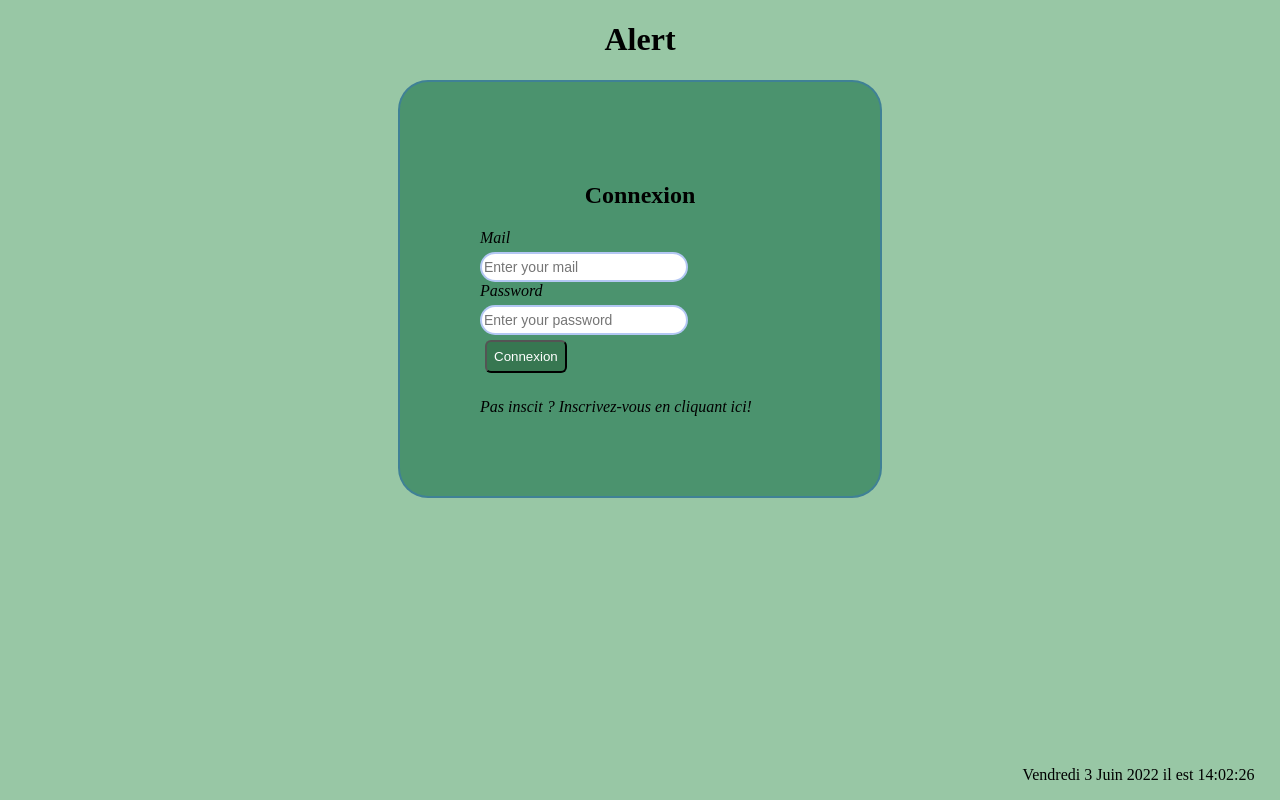
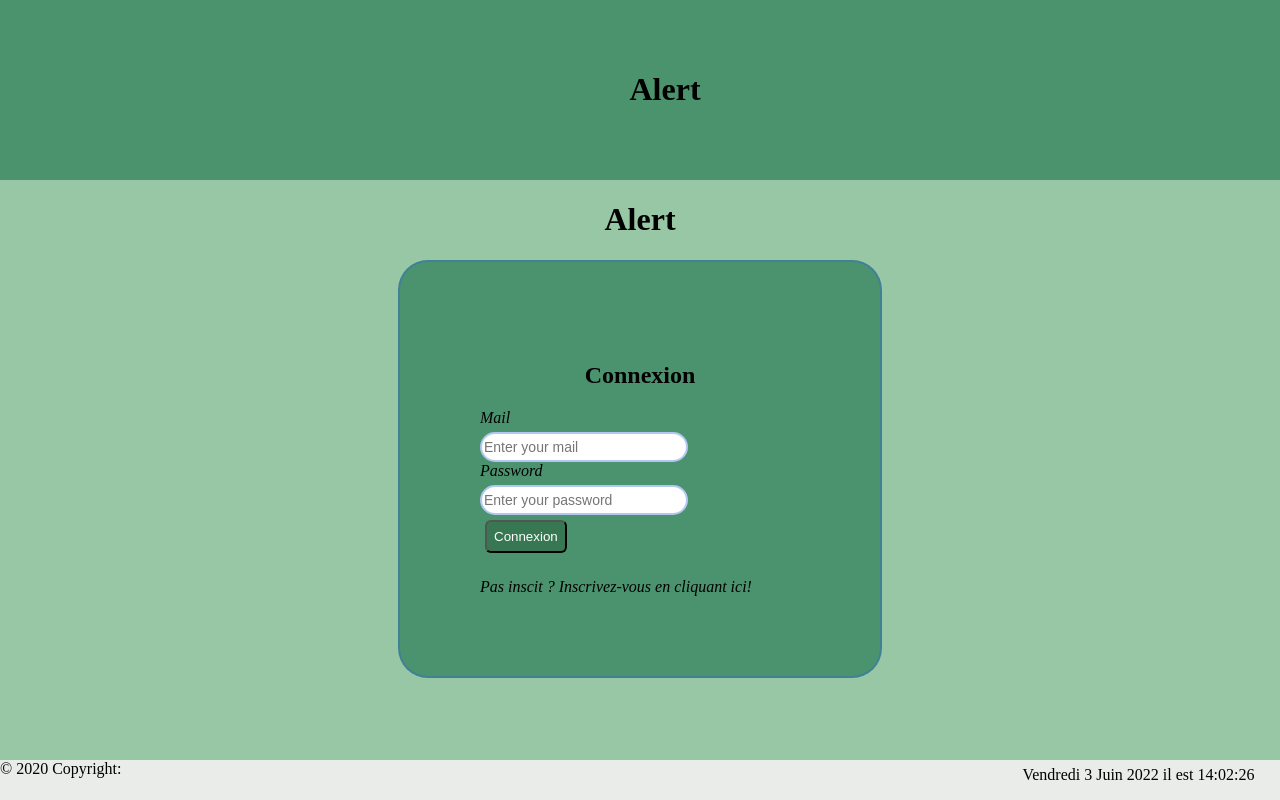
Before and after one commit to montaldoTh/AlerMNS, a PHP site: page / in a window 1280 px wide; the page is wider, and only the part inside the window is pictured. Run offline with PHP 8.4, Linux system fonts and the light colour scheme.

Commit message:
mise au jour

```diff
--- a/public/index.php
+++ b/public/index.php
@@ -1,40 +1,41 @@
 <?php
 session_start();
 
-$message=NULL;
+$message = NULL;
 
 require '../app/manager/User-Manager.php';
 
 $manager = new UserManager;
-if(isset($_POST['submit'])){ //Meme manière de faire que dans register-page.php on verifie d'abord que chaque champs est rempli et s'il correspond à une adresse mail en DB puis, si le mot de passe correspond a l'e-mail renseigner
-    try{
+if (isset($_POST['submit'])) { //Meme manière de faire que dans register-page.php on verifie d'abord que chaque champs est rempli et s'il correspond à une adresse mail en DB puis, si le mot de passe correspond a l'e-mail renseigner
+    try {
         $formErrors = [];
-        if(empty($_POST['mail'])){
-            $formErrors[]= 'Veuillez entrez votre E-mail';
+        if (empty($_POST['mail'])) {
+            $formErrors[] = 'Veuillez entrez votre E-mail';
         }
-        if(empty($_POST['password'])){
-            $formErrors[]= 'Veuillez entrez votre mot de passe';
+        if (empty($_POST['password'])) {
+            $formErrors[] = 'Veuillez entrez votre mot de passe';
+        }
+        if (!empty($_POST['mail'])) { //Verification d'e-mail en DB
+            $mail = $manager->selectByMail($_POST['mail']);
 
-        }if(!empty($_POST['mail'])){ //Verification d'e-mail en DB
-            $mail = $manager->selectByMail($_POST['mail']);
-            if($mail != null){
-                $mail->getEmail() ? null : $formErrors[]= "login failed";
 
-            }if(!empty($_POST['password'])){ //Verification du mot passe relié a l'e-mail
+            if ($mail != null) {
+                $mail->getEmail() ? null : $formErrors[] = "login failed";
+            }
+            if (!empty($_POST['password'])) { //Verification du mot passe relié a l'e-mail
                 $pw = $mail->getPassword();
-            if($pw != NULL){
-                password_verify($_POST['password'], $pw) ? null : $formErrors[]= 'login failed';
+                if ($pw != NULL) {
+                    password_verify($_POST['password'], $pw) ? null : $formErrors[] = 'login failed';
                 }
             }
-
         }
-            if(count($formErrors) > 0){
+        if (count($formErrors) > 0) {
             throw new Exception(implode("<br />", $formErrors));
         }
         $user = $manager->selectByMail($_POST['mail']);
         $id = $user->getId();
         header("location: /profil.php?id=$id");
-        }catch(Exception $e){
+    } catch (Exception $e) {
         $message = $e->getMessage();
     }
 }
--- a/public/style.css
+++ b/public/style.css
@@ -1,8 +1,19 @@
-/* .container{
+.container {
+  display: flex;
+  flex-direction: column;
+}
+header {
+  padding: 25px 0px; /*Marge verticale*/
+  background-color: rgba(27, 114, 75, 0.606); /*Couleur de fond*/
+  text-align: center; /*texte centré*/
+}
+.centercolumn {
+  width: 100%; /*Taille de la colonne centrée moins le padding*/
 
+  margin: auto; /*centrer la colonne*/
+  padding: 25px; /*margin interne*/
+}
 
-
-} */
 .inputMail,
 .inputPassword,
 .firstName,
@@ -32,13 +43,13 @@ h4 {
 }
 .formConnexion,
 .formInscription,
-.mainView,
-.chattingBox {
+.mainView {
   border: 2px solid rgba(43, 99, 220, 0.355);
   border-radius: 30px;
   padding: 10vh;
   background-color: rgba(27, 114, 75, 0.606);
 }
+
 body {
   margin: 0;
   padding: 0;
@@ -143,25 +154,48 @@ button:hover {
 button:active {
   background: rgb(250, 165, 9);
 }
-/* footer{
-    background:rgb(233, 236, 233);
-    position:absolute;
-    bottom:0;
-    width:100%;
-    padding-top:40px;
-    height:10%;
-    }  */
+footer {
+  background: rgb(233, 236, 233);
+  width: 100%;
+  bottom: 0;
+  position: fixed;
+  height: 5%;
+}
 #date_time {
   position: absolute;
   bottom: 0;
   right: 2%;
 }
+.containerGeneral {
+  display: flex;
+  flex-direction: column;
+
+  width: 100%;
+  height: 100%;
+}
+.containerGeneral {
+  display: flex;
+  flex-direction: row;
+}
 .message_container {
   display: flex;
-  flex-direction: wrap;
-  justify-content: space-evenly;
-  border: 2px solid rgba(43, 99, 220, 0.355);
-  background-color: rgba(27, 114, 75, 0.606);
+  margin: 5%;
+  margin-top: 0;
+  margin-bottom: 0;
+
+  /* border: 2px solid rgba(43, 99, 220, 0.355); */
+  /* background-color: rgba(27, 114, 75, 0.606); */
+  width: 50%;
+}
+.message_container1 {
+  display: flex;
+  width: 50%;
+  flex-direction: row-reverse;
+  /* border: 2px solid rgba(43, 99, 220, 0.355); */
+  /* background-color: rgba(27, 114, 75, 0.606); */
+  margin-left: 45%;
+  margin-top: 0;
+  margin-bottom: 0;
 }
 .message {
   display: flex;
--- a/template/partiels/tpt-bot.php
+++ b/template/partiels/tpt-bot.php
@@ -1,9 +1,14 @@
-</div>
-    <p id="date_time"></p>
+<footer class="footer">
+    <div>© 2020 Copyright:
+        <p id="date_time"></p>
+</footer>
 
 
 
-    <script src="heure.js"></script>
-    <script type="text/javascript">window.onload = date_time('date_time');</script>
+<script src="heure.js"></script>
+<script type="text/javascript">
+    window.onload = date_time('date_time');
+</script>
 </body>
+
 </html>
--- a/template/partiels/tpt-top.php
+++ b/template/partiels/tpt-top.php
@@ -1,5 +1,6 @@
 <!DOCTYPE html>
 <html lang="en">
+
 <head>
     <meta charset="UTF-8">
     <meta http-equiv="X-UA-Compatible" content="IE=edge">
@@ -7,6 +8,16 @@
     <link rel="stylesheet" href="style.css">
     <title>Alert</title>
 </head>
+<header>
+    <div id="content">
+        <div class="centercolumn">
+            <h1>Alert</h1>
+
+
+        </div><!-- .centercolumn -->
+    </div><!-- #content -->
+</header>
+
 <body>
 
     <div class="container">
```
Also changed, not shown: other parts of public/style.css (+20 -8 lines), app/manager/User-Manager.php (+24 -16 lines), template/tpt-profil-page.php (+26 -8 lines). Lines whose indentation alone changed are shown as unchanged.
